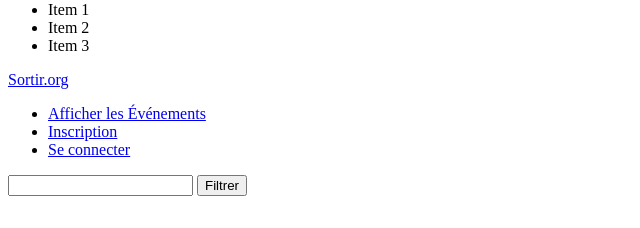
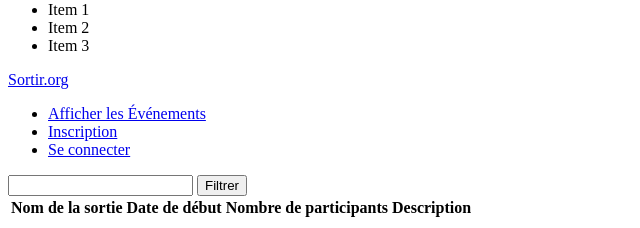
Before and after one commit to pogoparis/Sortir, a Symfony app: template templates/sortie/listeSorties.html.twig in a window 1280 px wide. Shown: the part 1291-1519 px from the top of the page, without its empty margins (0-640 px from the left). Before the commit the page ends 1487 px from the top, so only its background shows below. Run offline with Twig, Linux system fonts and the light colour scheme; the template is opened without the code that fills it, so the values that code supplies are empty; form fields are guessed from the names that the template uses; some libraries are stand-ins or nearby versions.

Commit message:
Modif affichage liste et filtre date

```diff
--- a/templates/sortie/listeSorties.html.twig
+++ b/templates/sortie/listeSorties.html.twig
@@ -9,34 +9,38 @@
         {{ form_start(form) }}
         {{ form_widget(form.nom) }}
 
-    <button class="bg-blue-500 hover:bg-blue-700 text-white font-bold py-2 px-4 rounded" type="submit">Filtrer</button>
+        <button class="bg-blue-500 hover:bg-blue-700 text-white font-bold py-2 px-4 rounded" type="submit">Filtrer
+        </button>
         {{ form_end(form) }}
 
     </div>
 
+    <table class="table">
+        <thead>
+        <tr>
+            <th>Nom de la sortie</th>
+            <th>Date de début</th>
+            <th>Nombre de participants</th>
+            <th>Description</th>
+        </tr>
+        </thead>
+        <tbody>
+        {% for event in sorties %}
+            <tr>
+                <td>{{ event.nom }}</td>
+                <td>{{ event.dateHeureDebut |date('d-m-Y') }}</td>
+                <td>{{ event.nbInscriptionsMax }}</td>
+                <td>{{ event.infosSortie }}</td>
+                <td><a class="btn btn-sm m-1" id="lien" href="{{ path('sortie_detail', {'id' : event.id}) }}">
+                        detail
+                    </a></td>
+                <td><a class="btn btn-sm m-1" id="lien"
+                       href="{{ path('participation_inscription', {'id' : event.id}) }}">
+                        participer
+                    </a></td>
+            </tr>
 
-    {% for event in sorties %}
-        <div>
-            <ul>
-                <li>
-                    nom de la sortie : {{ event.nom }}
-                </li>
-                <li>
-                    date du début : {{ event.dateHeureDebut |date('d-m-Y') }}
-                </li>
-                <li>
-                    nombre de participants max : {{ event.nbInscriptionsMax }}
-                </li>
-                <li>
-                    description : {{ event.infosSortie }}
-                </li>
-            </ul>
-            <a class="btn btn-neutral m-1" id="lien" href="{{ path('sortie_detail', {'id' : event.id}) }}">
-                detail
-            </a>
-<a class="btn btn-neutral m-1" id="lien" href="{{ path('participation_inscription', {'id' : event.id}) }}">
-        participer
-    </a>
-        </div>
         {% endfor %}
+        </tbody>
+    </table>
 {% endblock %}
```
Also changed, not shown: src/Entity/Filtre.php (+6 -6 lines). Lines whose indentation alone changed are shown as unchanged.
